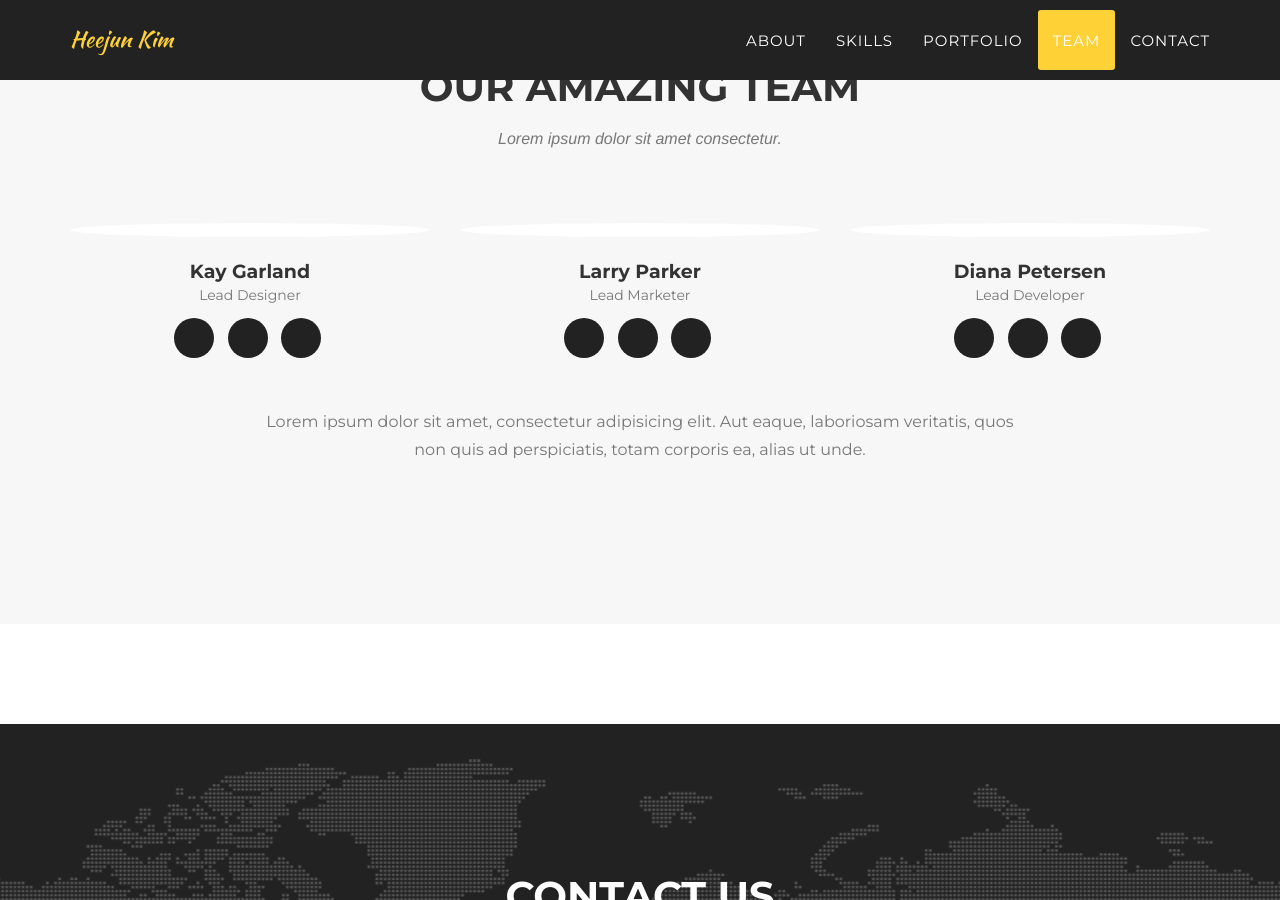
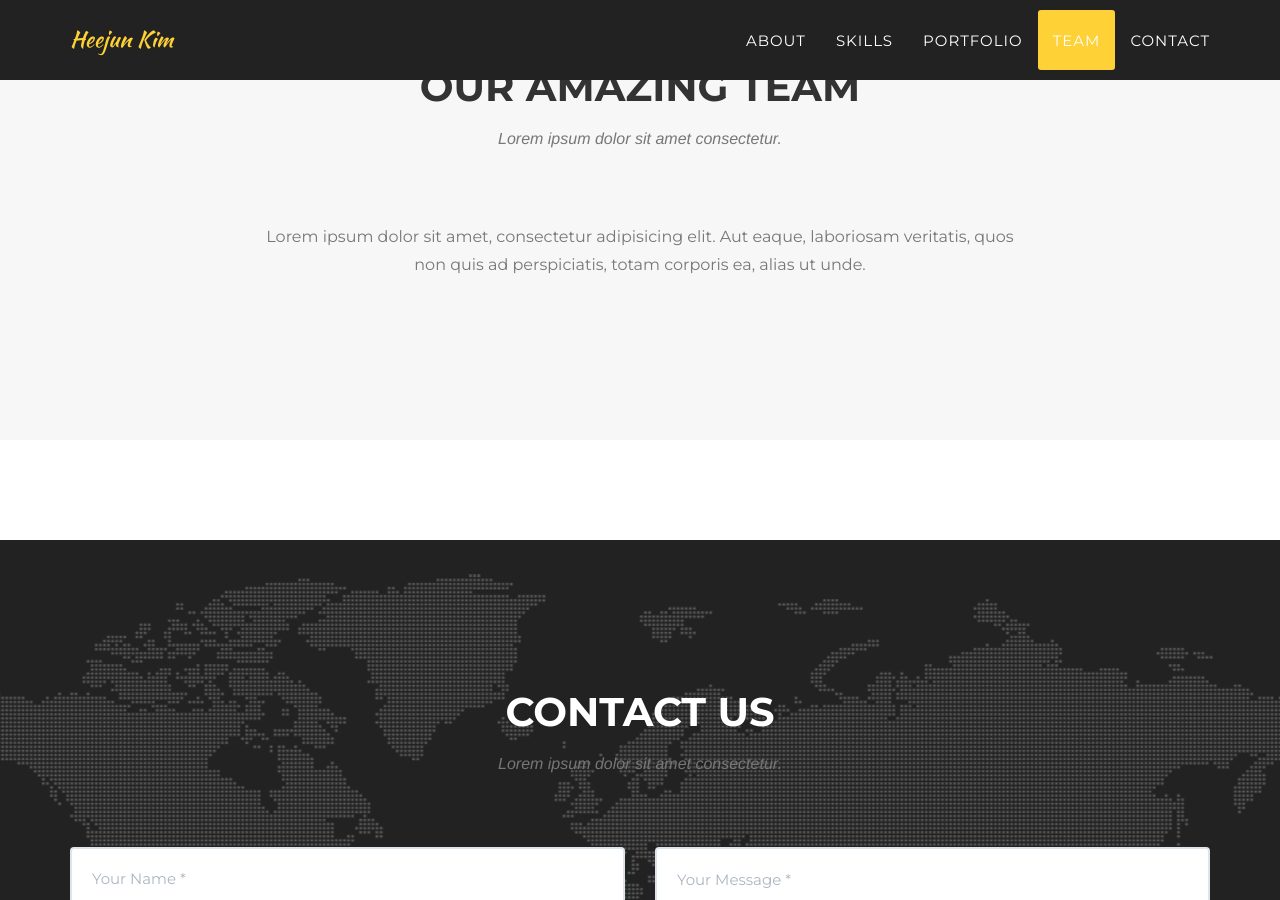
Before and after one commit to heejun1942/heejun1942.github.io, a Jekyll site: the page built from _posts/2014-07-16-project-3.markdown, in a window 1280 px wide and 900 px high, scrolled down 4906 px. Built offline with Jekyll 4.4.1, drawn with Linux system fonts in a browser that asks for light colours; nearby versions of some CDN libraries; some web fonts are replaced; part of the change alters nothing that is shown.

Commit message:
200705 || Update file

```diff
--- a/_config.yml
+++ b/_config.yml
@@ -8,39 +8,39 @@ description: "Write an awesome description for your new site here. You can edit
 
 
 # Team names, titles and social links
-people:
-- name: Kay Garland
-  pic: 1
-  position: Lead Designer
-  social:
-    - title: twitter
-      url: #
-    - title: facebook
-      url: #
-    - title: stack-overflow
-      url: #
+# people:
+# - name: Kay Garland
+#   pic: 1
+#   position: Lead Designer
+#   social:
+#     - title: twitter
+#       url: #
+#     - title: facebook
+#       url: #
+#     - title: stack-overflow
+#       url: #
 
-- name: Larry Parker
-  pic: 2
-  position: Lead Marketer
-  social:
-    - title: twitter
-      url: #
-    - title: facebook
-      url: #
-    - title: linkedin
-      url: #
+# - name: Larry Parker
+#   pic: 2
+#   position: Lead Marketer
+#   social:
+#     - title: twitter
+#       url: #
+#     - title: facebook
+#       url: #
+#     - title: linkedin
+#       url: #
 
-- name: Diana Petersen
-  pic: 3
-  position: Lead Developer
-  social:
-    - title: twitter
-      url: #
-    - title: facebook
-      url: #
-    - title: google-plus
-      url: #
+# - name: Diana Petersen
+#   pic: 3
+#   position: Lead Developer
+#   social:
+#     - title: twitter
+#       url: #
+#     - title: facebook
+#       url: #
+#     - title: google-plus
+#       url: #
 
 # Social networks usernames (many more available: google-plus, flickr, dribbble, pinterest, instagram, tumblr, linkedin, etc.)
 social:
--- a/_includes/team.html
+++ b/_includes/team.html
@@ -7,7 +7,7 @@
                     <h3 class="section-subheading text-muted">Lorem ipsum dolor sit amet consectetur.</h3>
                 </div>
             </div>
-            <div class="row">
+            <!-- <div class="row">
                 {% for member in site.people %}
                 <div class="col-sm-4">
                     <div class="team-member">
@@ -27,7 +27,7 @@
                     </div>
                 </div>
                 {% endfor %}
-            </div>
+            </div> -->
             <div class="row">
                 <div class="col-lg-8 col-lg-offset-2 text-center">
                     <p class="large text-muted">Lorem ipsum dolor sit amet, consectetur adipisicing elit. Aut eaque, laboriosam veritatis, quos non quis ad perspiciatis, totam corporis ea, alias ut unde.</p>
```
Also changed, not shown: img/portfolio/dogudu3-thumbnail.PNG, img/portfolio/dogudu3.PNG.
